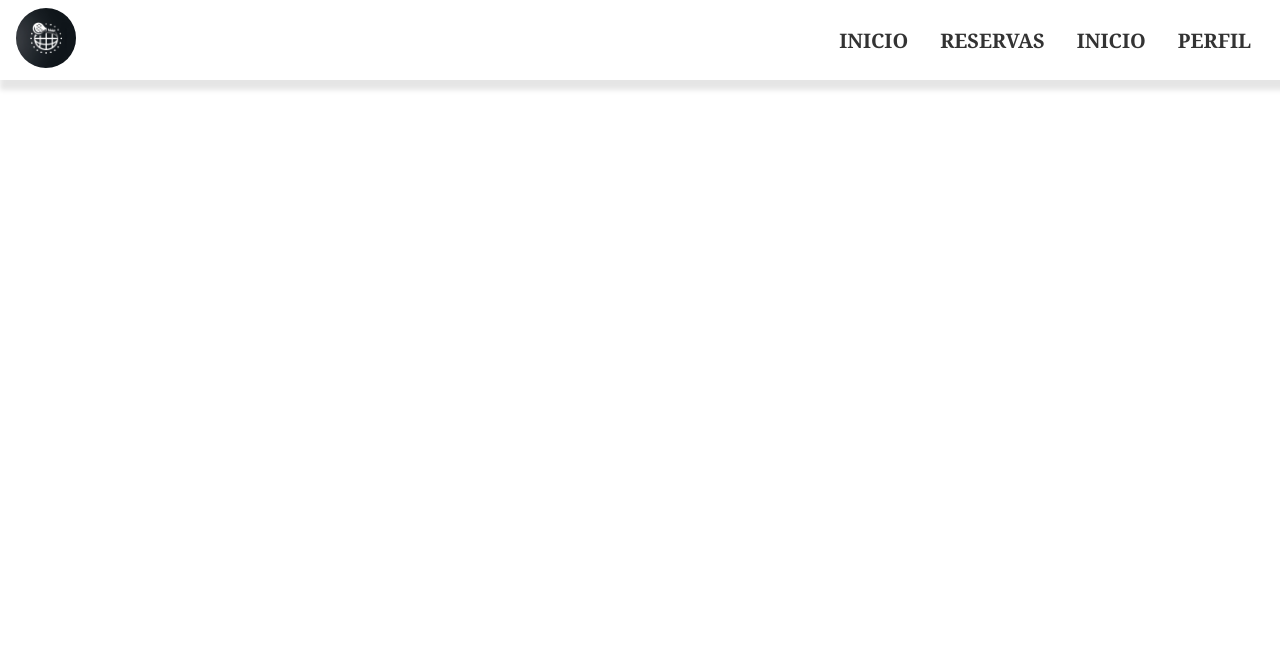
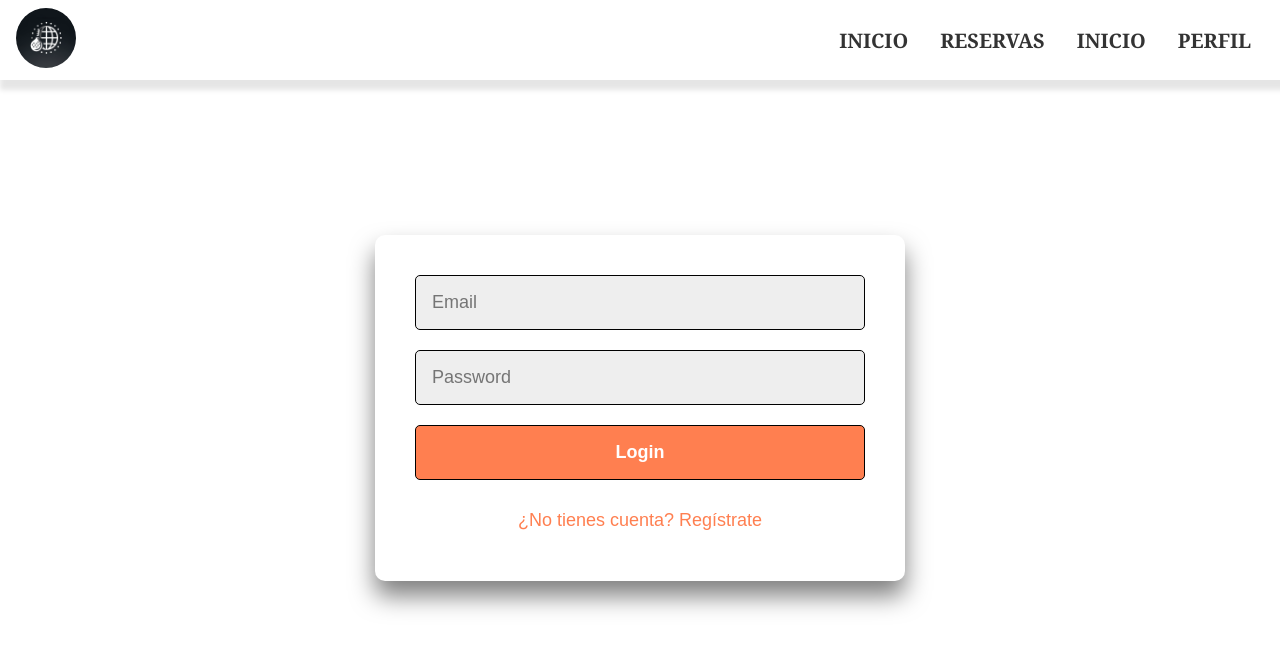
Before and after one commit to TottiKLK/TFGFront, a Vue app: page /perfil in a window 1280 px wide. Shown: the top 650 px of the page. Built offline with nearby package versions, Linux system fonts and the light colour scheme.

Commit message:
PerfilView mas o menos terminado

```diff
--- /dev/null
+++ b/src/components/Login_Component.vue
@@ -0,0 +1,110 @@
+<template>
+    <div class="login-container">
+        <form @submit.prevent="login">
+            <input type="email" v-model="email" placeholder="Email" required>
+            <input type="password" v-model="password" placeholder="Password" required>
+            <button type="submit">Login</button>
+        </form>
+        <button @click="cambiar">¿No tienes cuenta? Regístrate</button>
+    </div>
+</template>
+
+<script>
+export default {
+    name: 'Login_Component',
+    data() {
+        return {
+            email: '',
+            password: ''
+        }
+    },
+    methods: {
+        login() {
+            console.log('Intentando iniciar sesión con:', this.email, this.password);
+        },
+        cambiar() {
+            this.$emit('cambio');
+        }
+    }
+}
+</script>
+
+<style scoped>
+html,
+body {
+    height: 100%;
+    margin: 0;
+    display: flex;
+    align-items: center;
+    justify-content: center;
+    background: #333;
+}
+
+.login-container {
+    width: 100%;
+    max-width: 450px;
+    padding: 40px;
+    background-color: #fff;
+    border-radius: 10px;
+    box-shadow: 0 15px 25px rgba(0, 0, 0, 0.5);
+    text-align: center;
+}
+
+.login-container form {
+    display: flex;
+    flex-direction: column;
+    gap: 20px;
+}
+
+input[type=email],
+input[type=password],
+button[type=submit] {
+    padding: 16px;
+    border: 1px solid #000000;
+    border-radius: 5px;
+    font-size: 18px;
+    outline: none;
+}
+
+input[type=email],
+input[type=password] {
+    background: #eee;
+}
+
+button[type=submit] {
+    background-color: #ff7f50;
+    color: white;
+    cursor: pointer;
+    transition: all 0.3s;
+    font-weight: bold;
+}
+
+button[type=submit]:hover {
+    background-color: #ff4500;
+    border-color: #ff4500;
+    transform: scale(1.05);
+}
+
+.login-container button:not([type="submit"]) {
+    background: none;
+    border: none;
+    color: #ff7f50;
+    margin-top: 20px;
+    padding: 10px;
+    font-size: 18px;
+    cursor: pointer;
+    transition: color 0.3s;
+}
+
+.login-container button:not([type="submit"]):hover {
+    color: #ff4500;
+    font-weight: bold;
+}
+
+@media only screen and (max-width: 600px) {
+    .login-container {
+        width: 90%;
+        margin: 0 5%;
+    }
+}
+</style>
--- /dev/null
+++ b/src/components/Register_Component.vue
@@ -0,0 +1,116 @@
+<template>
+    <div class="register-container">
+        <form @submit.prevent="register">
+            <input type="email" v-model="email" placeholder="Email" required>
+            <input type="password" v-model="password" placeholder="Password" required>
+            <input type="password" v-model="confirmPassword" placeholder="Confirm Password" required>
+            <button type="submit">Register</button>
+        </form>
+        <button @click="cambiar">¿Ya tienes cuenta? Inicia sesión</button>
+    </div>
+</template>
+
+<script>
+export default {
+    name: 'Register_Component',
+    data() {
+        return {
+            email: '',
+            password: '',
+            confirmPassword: ''
+        }
+    },
+    methods: {
+        register() {
+            if (this.password !== this.confirmPassword) {
+                alert('Las contraseñas no coinciden');
+                return;
+            }
+            console.log('Registrando con:', this.email, this.password);
+        },
+        cambiar() {
+            this.$emit('cambio');
+        }
+    }
+}
+</script>
+
+<style scoped>
+html,
+body {
+    height: 100%;
+    margin: 0;
+    display: flex;
+    align-items: center;
+    justify-content: center;
+    background: #333;
+}
+
+.register-container {
+    width: 100%;
+    max-width: 450px;
+    padding: 40px;
+    background-color: #fff;
+    border-radius: 10px;
+    box-shadow: 0 15px 25px rgba(0, 0, 0, 0.5);
+    text-align: center;
+}
+
+.register-container form {
+    display: flex;
+    flex-direction: column;
+    gap: 20px;
+}
+
+input[type=email],
+input[type=password],
+button[type=submit] {
+    padding: 16px;
+    border: 1px solid #000000;
+    border-radius: 5px;
+    font-size: 18px;
+    outline: none;
+}
+
+input[type=email],
+input[type=password] {
+    background: #eee;
+}
+
+button[type=submit] {
+    background-color: #ff7f50;
+    color: white;
+    cursor: pointer;
+    transition: all 0.3s;
+    font-weight: bold;
+}
+
+button[type=submit]:hover {
+    background-color: #ff4500;
+    border-color: #ff4500;
+    transform: scale(1.05);
+}
+
+.register-container button:not([type="submit"]) {
+    background: none;
+    border: none;
+    color: #ff7f50;
+    margin-top: 20px;
+    padding: 10px;
+    font-size: 18px;
+    cursor: pointer;
+    transition: color 0.3s;
+}
+
+.register-container button:not([type="submit"]):hover {
+    color: #ff4500;
+    font-weight: bold;
+}
+
+@media only screen and (max-width: 600px) {
+    .register-container {
+        width: 90%;
+        margin: 0 5%;
+    }
+}
+</style>
--- a/src/views/Perfil_View.vue
+++ b/src/views/Perfil_View.vue
@@ -1,17 +1,41 @@
 <template>
-    <Navbar_Component />
+    <Navbar />
+    <div class="perfil-view">
+        <Login v-if="mostrarLogin" @cambio="toggleMostrarLogin" />
+        <Register v-else @cambio="toggleMostrarLogin" />
+    </div>
 </template>
 
 <script>
-import Navbar_Component from '../components/Navbar_Component.vue';
+import Login from '../components/Login_Component.vue'
+import Register from '../components/Register_Component.vue'
+import Navbar from '../components/Navbar_Component.vue';
 
-export default{
+export default {
     name: 'PerfilView',
     components: {
-        Navbar_Component,
+        Login,
+        Register,
+        Navbar,
     },
-};
+    data() {
+        return {
+            mostrarLogin: true
+        }
+    },
+    methods: {
+        toggleMostrarLogin() {
+            this.mostrarLogin = !this.mostrarLogin;
+        }
+    }
+}
 </script>
 
 <style scoped>
+.perfil-view {
+    display: flex;
+    justify-content: center;
+    align-items: center;
+    height: 100vh;
+}
 </style>
```
Also changed, not shown: src/components/Perfil_Component.vue (deleted, +0 -15 lines).
